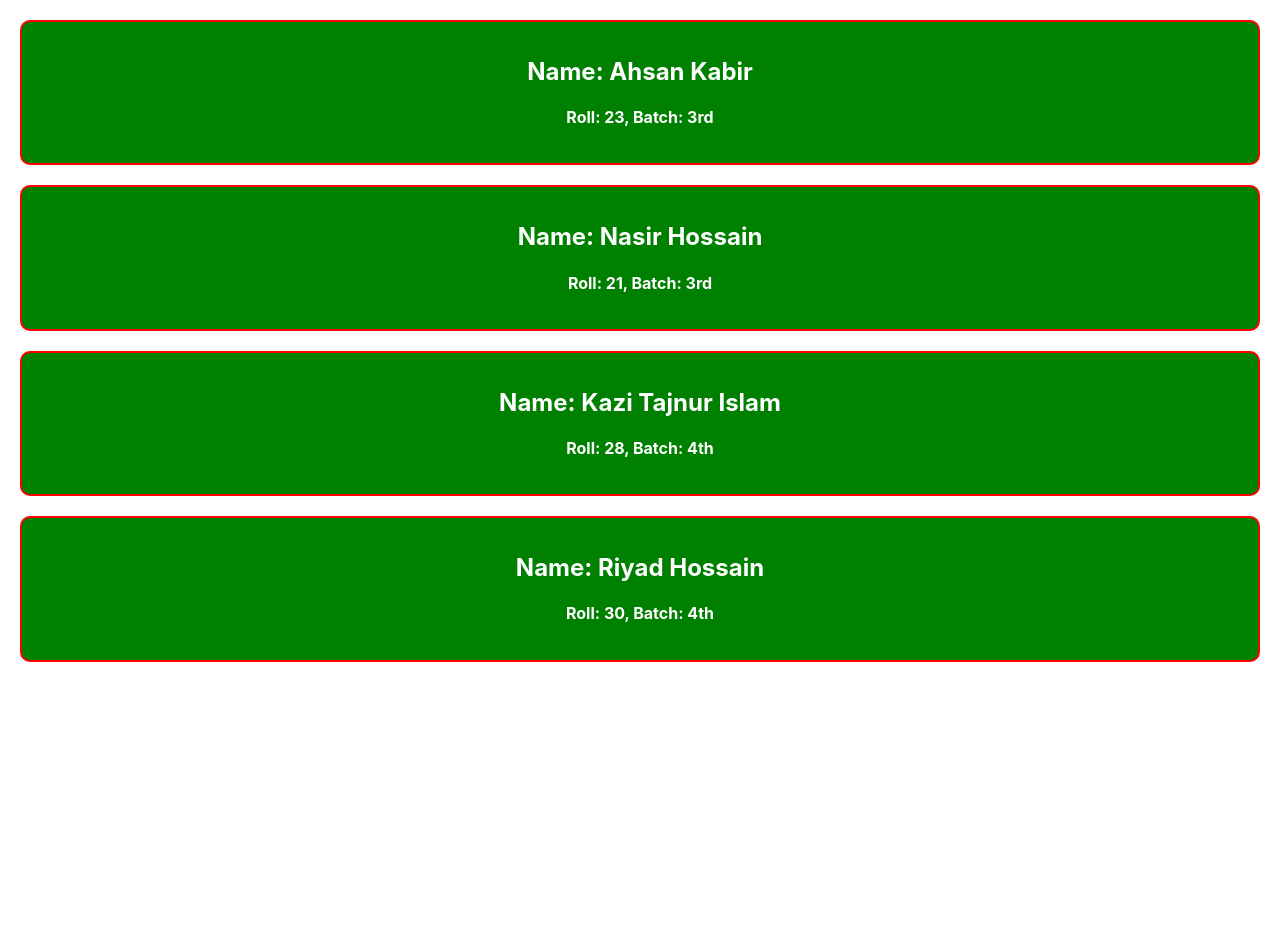
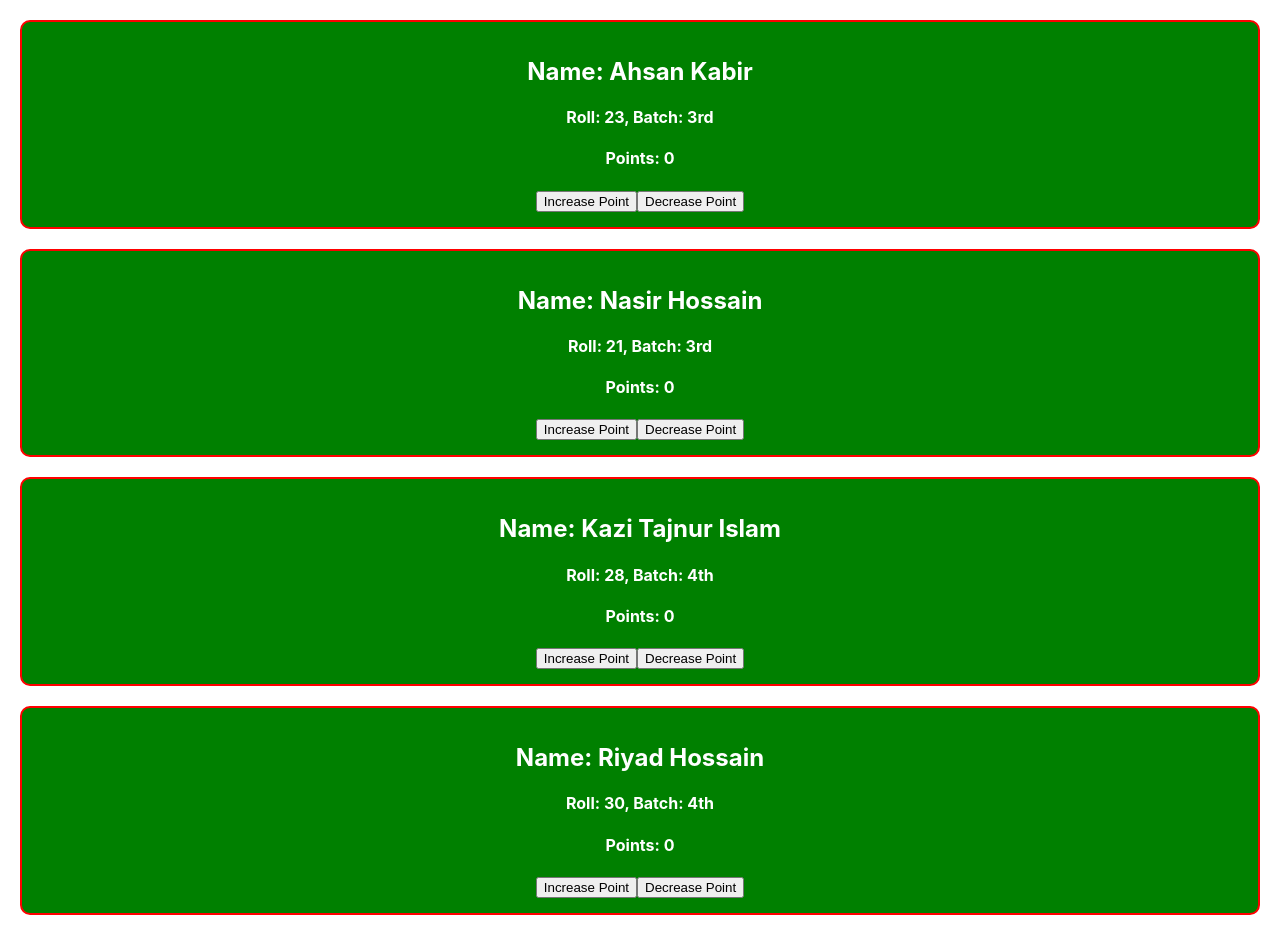
Before and after one commit to tajnur007/web-development-practice, a React (Create React App) app in the folder module-45-react/fundamental-concept/: page / in a window 1280 px wide. Before the commit the page ends 800 px from the top, so only its background shows below. Built offline with nearby package versions, Linux system fonts and the light colour scheme.

Commit message:
Simple event listener added for buttons

```diff
--- a/module-45-react/fundamental-concept/src/App.js
+++ b/module-45-react/fundamental-concept/src/App.js
@@ -14,6 +14,9 @@ function App() {
 }
 
 function Student(props) {
+  const [points, setpoints] = useState(0);
+  const increasePoint = () => setpoints(points + 1);
+  const decreasePoint = () => setpoints(points - 1);
   const studentStyle = {
     backgroundColor: 'green',
     margin: '20px',
@@ -26,6 +29,9 @@ function Student(props) {
     <div style={studentStyle}>
       <h2>Name: {props.name}</h2>
       <h4>Roll: {props.roll}, Batch: {props.batch}</h4>
+      <h4>Points: {points}</h4>
+      <button onClick={increasePoint}>Increase Point</button>
+      <button onClick={decreasePoint}>Decrease Point</button>
     </div>
   );
 }
```
